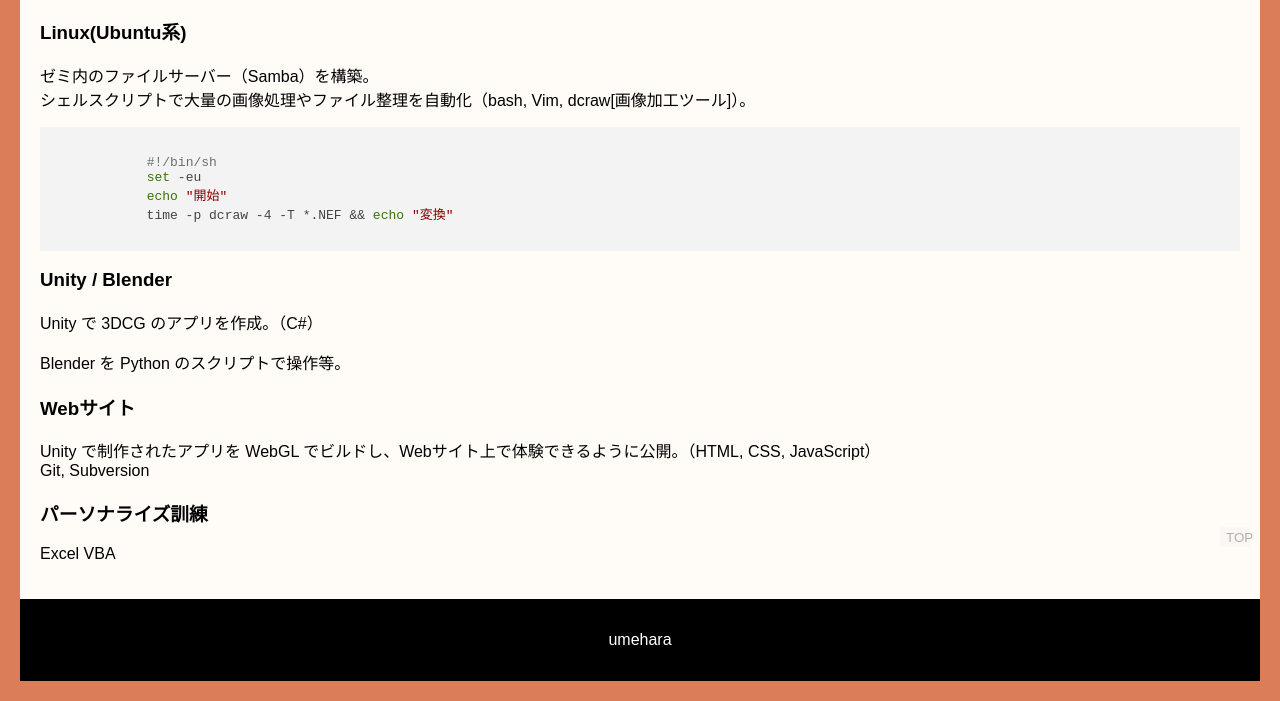
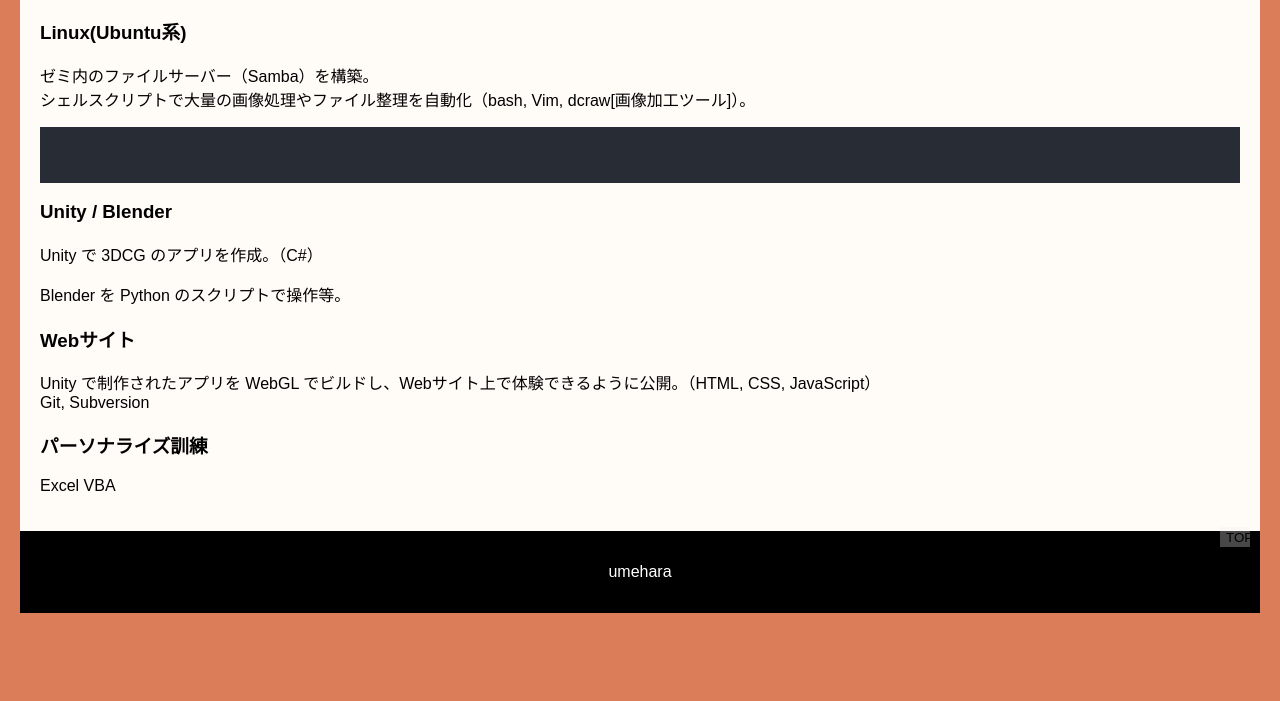
Before and after one commit to coefk/proto, a plain HTML site: page umehara/index.html in a window 1280 px wide. Shown: the part 223-924 px from the top of the page. After the commit the page ends 856 px from the top, so only its background shows below. Drawn offline with nearby package versions, Linux system fonts and the light colour scheme.

Commit message:
Remove sample code

```diff
--- a/umehara/index.html
+++ b/umehara/index.html
@@ -37,7 +37,7 @@
             opacity: 0.3;
         }
     </style>
-    <link rel="stylesheet" href="https://cdnjs.cloudflare.com/ajax/libs/highlight.js/11.9.0/styles/default.min.css">
+    <link rel="stylesheet" href="https://cdnjs.cloudflare.com/ajax/libs/highlight.js/11.9.0/styles/atom-one-dark.min.css">
 </head>
 <body>
     <header>Umehara</header>
@@ -53,10 +53,6 @@
             <br>シェルスクリプトで大量の画像処理やファイル整理を自動化（bash, Vim, dcraw[画像加工ツール]）。
         </p>
         <pre><code>
-            #!/bin/sh
-            set -eu
-            echo "開始"
-            time -p dcraw -4 -T *.NEF && echo "変換"
         </code></pre>
         <h3>Unity / Blender</h3>
         <p>Unity で 3DCG のアプリを作成。（C#）</p>
```
